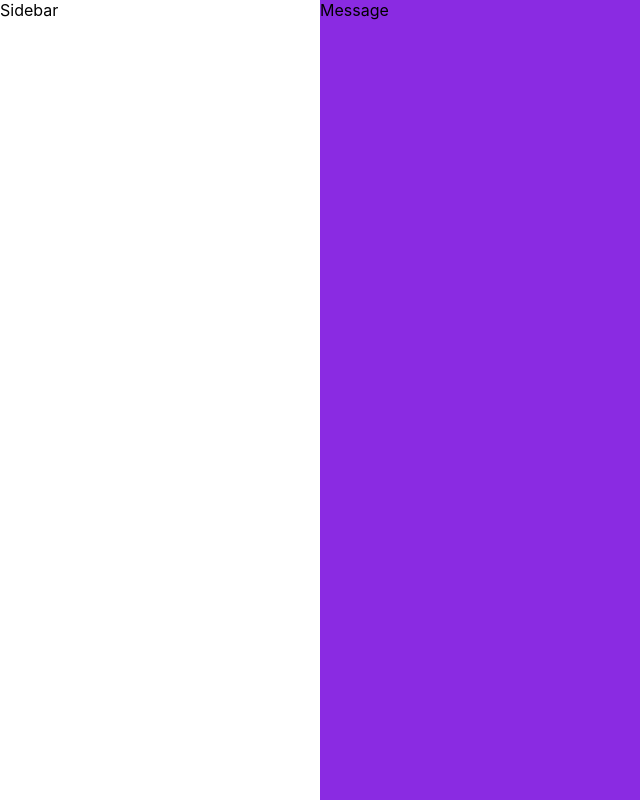
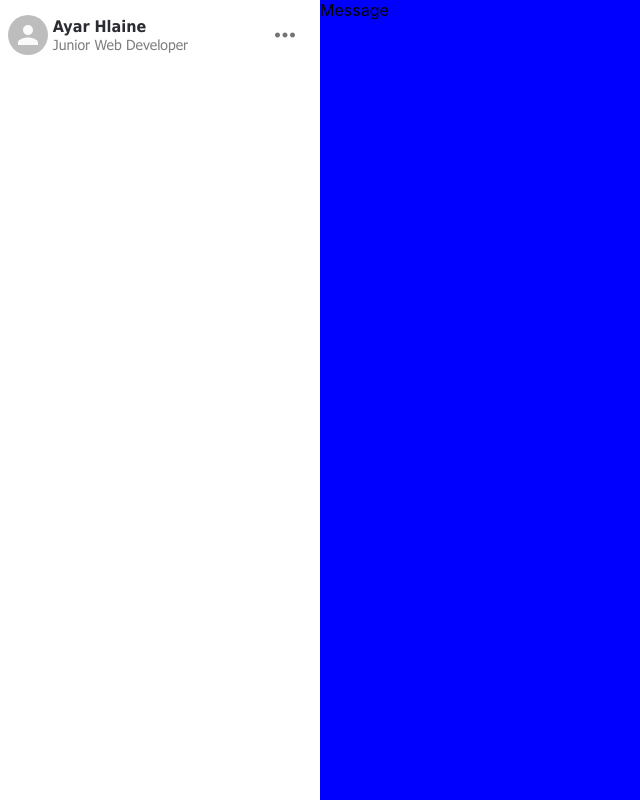
Before and after one commit to ayarhlaine/skype-clone, a React (Create React App) app: page / in a window 1280 px wide. Shown: the whole page, without its empty margins (0-640 px from the left). Built offline with nearby package versions, Linux system fonts and the light colour scheme.

Commit message:
✨ Added Profile in SideBar

```diff
--- a/src/Message/Message.scss
+++ b/src/Message/Message.scss
@@ -1,4 +1,4 @@
 .message{
-    background: blueviolet;
+    background: blue;
     flex: 3;
 }
--- /dev/null
+++ b/src/SideBar/Profile/Profile.jsx
@@ -0,0 +1,21 @@
+import React from 'react';
+import Avatar from '@material-ui/core/Avatar';
+import { IconButton } from '@material-ui/core';
+import MoreHorizIcon from '@material-ui/icons/MoreHoriz';
+import './Profile.scss';
+const Profile = () => {
+    return (
+        <div className='profile'>
+            <Avatar className='profile__avatar'/>
+            <div className="profile__detail">
+                <h2 className="profile__name">Ayar Hlaine</h2>
+                <p className="profile__occupation">Junior Web Developer</p>
+            </div>
+            <IconButton>
+                <MoreHorizIcon/>
+            </IconButton>
+        </div>
+    )
+}
+
+export default Profile;
--- /dev/null
+++ b/src/SideBar/Profile/Profile.scss
@@ -0,0 +1,27 @@
+@import 'styles/colors';
+@import 'styles/fonts';
+.profile {
+    display: flex;
+    padding: 0.5rem;
+    align-items: center;
+    .profile__detail{
+        display: flex;
+        flex-direction: column;
+        flex: 1;
+        justify-content: center;
+        padding: 0 0.3rem;
+        .profile__name{
+            font-size: 16px;
+            color: $skype-black-color;
+            font-family: $font-family;
+        }
+        .profile__occupation{
+            font-size: 14px;
+            color: gray;
+            font-family: $font-family;
+        }
+    }
+    .MuiSvgIcon-root{
+        font-size: 30px;
+    }
+}
--- a/src/SideBar/SideBar.jsx
+++ b/src/SideBar/SideBar.jsx
@@ -1,9 +1,14 @@
-import React from 'react'
+import React from 'react';
+import Profile from './Profile/Profile';
 import './SideBar.scss';
 const SideBar = () => {
     return (
         <div className='sidebar'>
-            Sidebar
+            <Profile />
+            {/* Search */}
+            {/* Tabs */}
+            {/* Header Buttons */}
+            {/* Tab Content */}
         </div>
     )
 }
--- a/src/SideBar/SideBar.scss
+++ b/src/SideBar/SideBar.scss
@@ -1,3 +1,9 @@
+@import 'styles/colors';
+@import 'styles/fonts';
 .sidebar{
     flex: 1;
+    background-color: $skype-background-gray;
+    h3 {
+        font-family: $font-family;
+    }
 }
--- a/src/styles/_colors.scss
+++ b/src/styles/_colors.scss
@@ -0,0 +1,5 @@
+$skype-background-gray: rgba(0, 0, 0, 0);
+$skype-blue-color: #0078D4;
+$skype-red-color: #F44336;
+$skype-border-color: #F0F4F8;
+$skype-black-color: #2B2C33;
--- a/src/styles/_fonts.scss
+++ b/src/styles/_fonts.scss
@@ -0,0 +1,6 @@
+@font-face {
+    font-family: 'Tahoma';
+    src: local('Tahoma'), url(../fonts/Tahoma-Regular.ttf) format('truetype');
+}
+
+$font-family: 'Tahoma';
```
Also changed, not shown: src/fonts/Tahoma-Regular.ttf (added).
